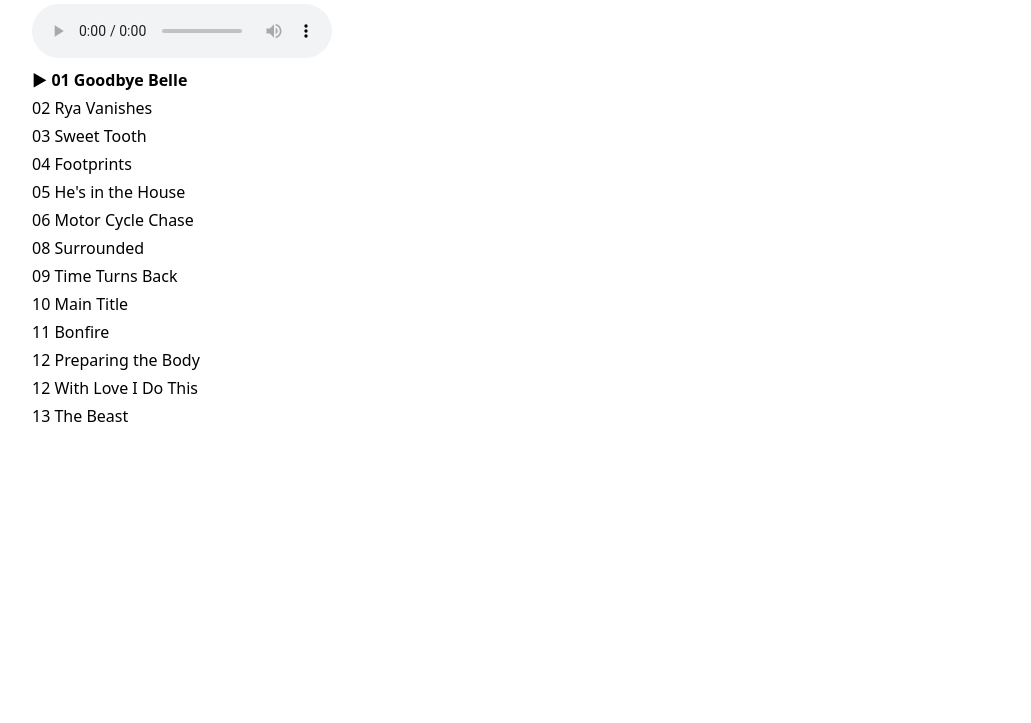
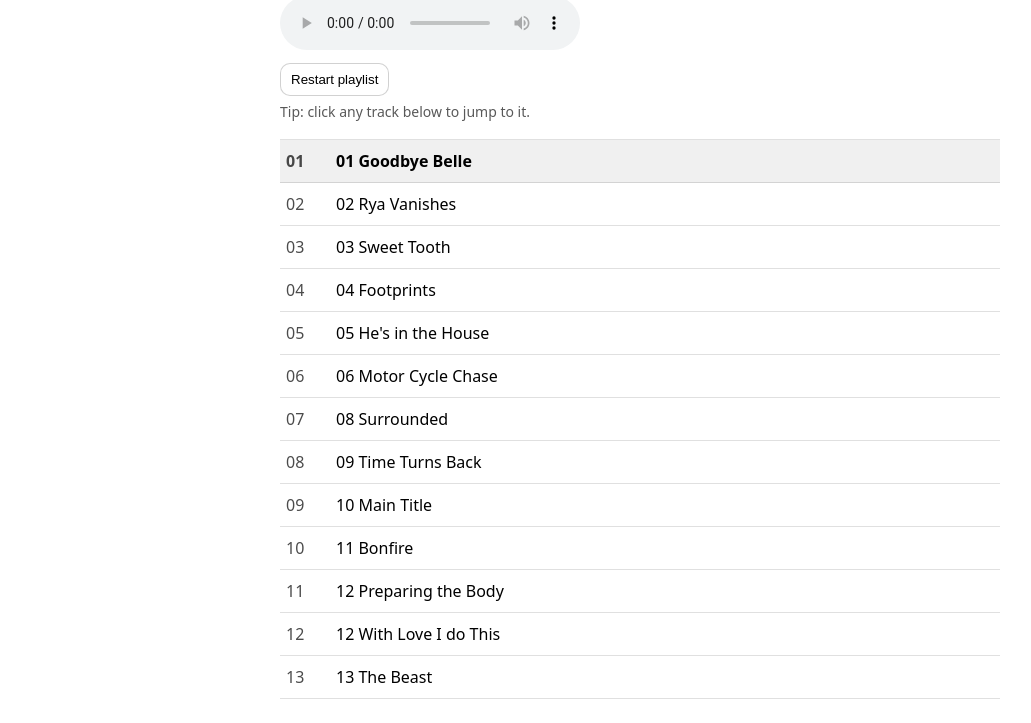
Before and after one commit to jwright612/Jeff-grace-playlist, a plain HTML site: page index.html in a window 1280 px wide. Shown: the part 101-824 px from the top of the page, without its empty margins (0-1031 px from the left). Before the commit the page ends 800 px from the top, so only its background shows below. Drawn offline with Linux system fonts and the light colour scheme.

Commit message:
Update index.html

```diff
--- a/index.html
+++ b/index.html
@@ -8,12 +8,70 @@
     body {
       font-family: system-ui, -apple-system, Segoe UI, Roboto, Arial, sans-serif;
       padding: 24px;
+      max-width: 720px;
+      margin: 0 auto;
     }
+
+    .player {
+      margin: 12px 0 18px;
+    }
+
+    .list {
+      border-top: 1px solid rgba(0,0,0,0.12);
+      margin-top: 16px;
+    }
+
     .track {
-      margin: 6px 0;
+      display: flex;
+      align-items: center;
+      gap: 10px;
+      padding: 10px 6px;
+      border-bottom: 1px solid rgba(0,0,0,0.12);
+      cursor: pointer;
+      user-select: none;
     }
-    .now {
+
+    .track:hover {
+      background: rgba(0,0,0,0.04);
+    }
+
+    .track.now {
       font-weight: 700;
+      background: rgba(0,0,0,0.06);
+    }
+
+    .num {
+      width: 2.5em;
+      opacity: 0.7;
+      font-variant-numeric: tabular-nums;
+    }
+
+    .title {
+      flex: 1;
+    }
+
+    .hint {
+      opacity: 0.65;
+      font-size: 14px;
+      margin-top: 6px;
+    }
+
+    button {
+      padding: 8px 10px;
+      border-radius: 10px;
+      border: 1px solid rgba(0,0,0,0.18);
+      background: white;
+      cursor: pointer;
+    }
+
+    button:hover { background: rgba(0,0,0,0.04); }
+
+    .controls {
+      display: flex;
+      gap: 10px;
+      align-items: center;
+      flex-wrap: wrap;
+      margin: 8px 0 0;
     }
   </style>
 </head>
@@ -21,9 +79,15 @@
 
 <h2>Playlist</h2>
 
-<audio id="player" controls preload="metadata"></audio>
+<div class="player">
+  <audio id="player" controls preload="metadata"></audio>
+  <div class="controls">
+    <button id="restart">Restart playlist</button>
+  </div>
+  <div class="hint">Tip: click any track below to jump to it.</div>
+</div>
 
-<div id="list"></div>
+<div id="list" class="list"></div>
 
 <script>
 const tracks = [
@@ -38,36 +102,55 @@ const tracks = [
   { title: "10 Main Title", file: "audio/10 Main Title.mp3" },
   { title: "11 Bonfire", file: "audio/11 Bonfire.mp3" },
   { title: "12 Preparing the Body", file: "audio/12 Preparing the Body.mp3" },
-  { title: "12 With Love I Do This", file: "audio/12 With Love I do This.mp3" },
+  { title: "12 With Love I do This", file: "audio/12 With Love I do This.mp3" },
   { title: "13 The Beast", file: "audio/13 The Beast.mp3" }
 ];
 
 let index = 0;
 const player = document.getElementById("player");
 const list = document.getElementById("list");
+const restartBtn = document.getElementById("restart");
 
-function render() {
-  list.innerHTML = tracks.map((t, i) =>
-    `<div class="track ${i === index ? "now" : ""}">
-      ${i === index ? "▶ " : ""}${t.title}
-    </div>`
-  ).join("");
+function renderList() {
+  list.innerHTML = "";
+  tracks.forEach((t, i) => {
+    const row = document.createElement("div");
+    row.className = "track" + (i === index ? " now" : "");
+    row.innerHTML = `
+      <div class="num">${String(i + 1).padStart(2, "0")}</div>
+      <div class="title">${t.title}</div>
+    `;
+    row.addEventListener("click", () => {
+      load(i, true); // jump + play
+    });
+    list.appendChild(row);
+  });
 }
 
-function load(i) {
+function load(i, shouldPlay = false) {
   index = i;
   player.src = tracks[index].file;
-  render();
+  renderList();
+
+  if (shouldPlay) {
+    // Works after the user has interacted with the page (which clicking a track counts as)
+    player.play();
+  }
 }
 
+// Autoplay next track when one ends
 player.addEventListener("ended", () => {
   if (index + 1 < tracks.length) {
-    load(index + 1);
-    player.play();
+    load(index + 1, true);
   }
 });
 
-load(0);
+// Restart button
+restartBtn.addEventListener("click", () => {
+  load(0, true);
+});
+
+load(0, false);
 </script>
 
 </body>
```
